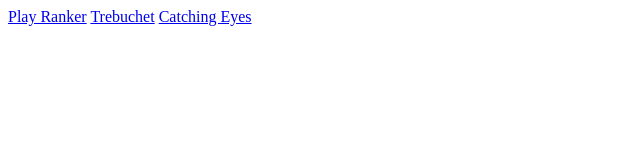
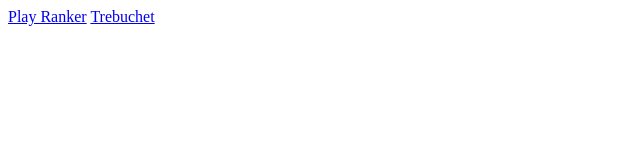
Before and after one commit to Book81able/personalprojects, a plain HTML site: page index.html in a window 1280 px wide. Shown: the whole page, without its empty margins (0-640 px from the left). Drawn offline with Linux system fonts and the light colour scheme.

Commit message:
Change to Index

```diff
--- a/index.html
+++ b/index.html
@@ -7,6 +7,5 @@
 	<body>
 		<a href="Self Ranker/playranker.html">Play Ranker</a>
 		<a href="Trebuchev/index.html">Trebuchet</a>
-		<a href = "Twine/Catching Eyes.html">Catching Eyes</a>
 	</body>
 </html>
```
